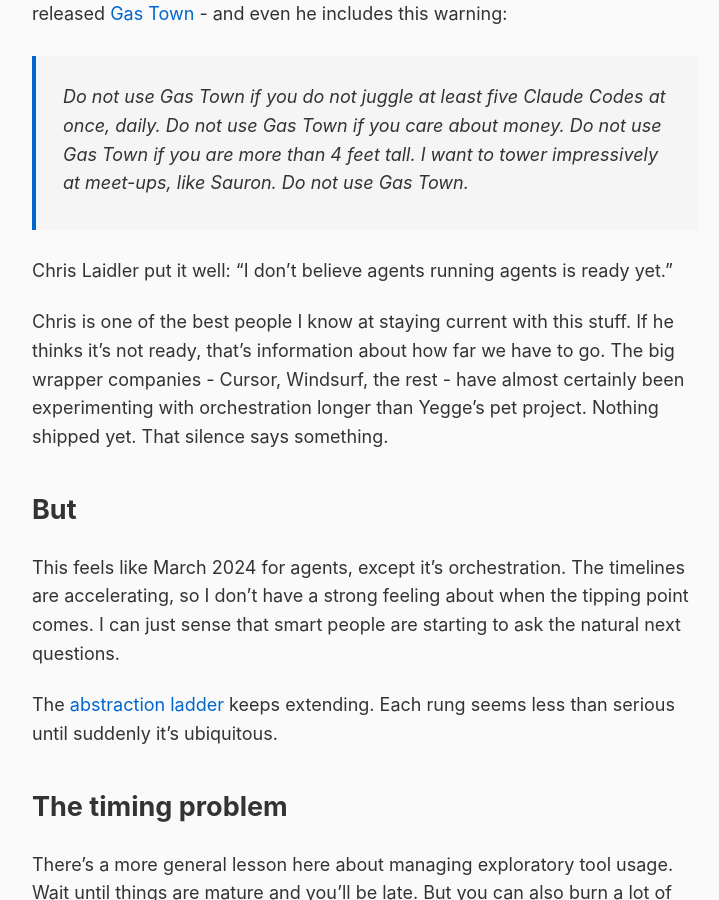
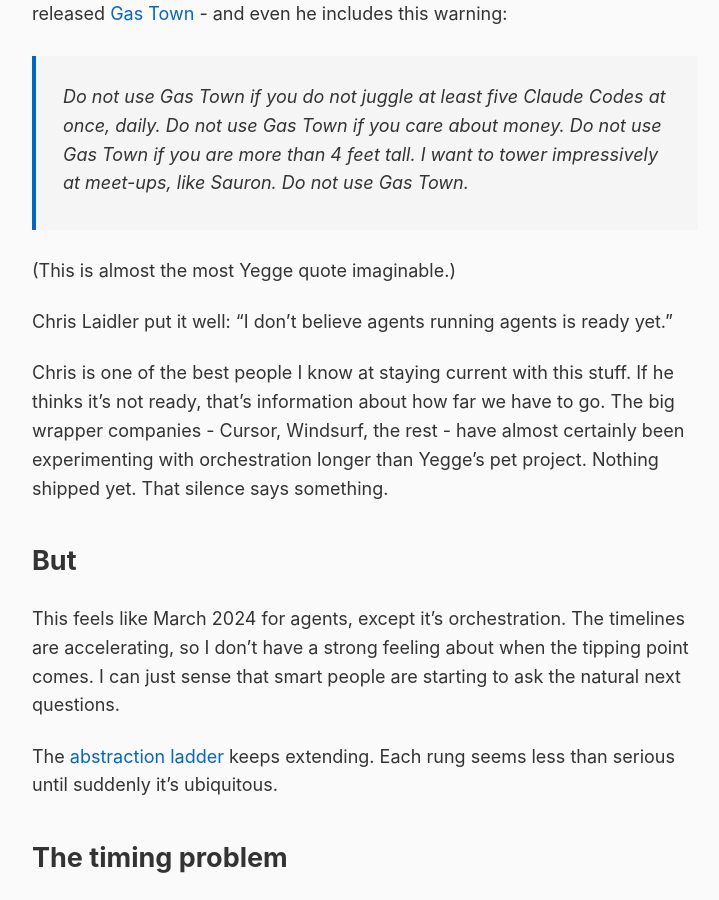
Before and after one commit to rob137/rob137.github.io, a Jekyll site: the page built from _posts/2026-01-04-the-next-rung.md, in a window 1280 px wide and 900 px high, scrolled down 571 px. Shown: the whole window, without its empty margins (275-994 px from the left). Built offline with Jekyll 4.4.1, drawn with Linux system fonts in a browser that asks for light colours.

Commit message:
Add Yegge parenthetical
🤖 Generated with [Claude Code](https://claude.com/claude-code)

Co-Authored-By: Claude Opus 4.5 <noreply@anthropic.com>

```diff
--- a/_posts/2026-01-04-the-next-rung.md
+++ b/_posts/2026-01-04-the-next-rung.md
@@ -18,6 +18,8 @@ Agent orchestration is in that same early phase now. Steve Yegge just released [
 
 > Do not use Gas Town if you do not juggle at least five Claude Codes at once, daily. Do not use Gas Town if you care about money. Do not use Gas Town if you are more than 4 feet tall. I want to tower impressively at meet-ups, like Sauron. Do not use Gas Town.
 
+(This is almost the most Yegge quote imaginable.)
+
 Chris Laidler put it well: "I don't believe agents running agents is ready yet."
 
 Chris is one of the best people I know at staying current with this stuff. If he thinks it's not ready, that's information about how far we have to go. The big wrapper companies - Cursor, Windsurf, the rest - have almost certainly been experimenting with orchestration longer than Yegge's pet project. Nothing shipped yet. That silence says something.
```
